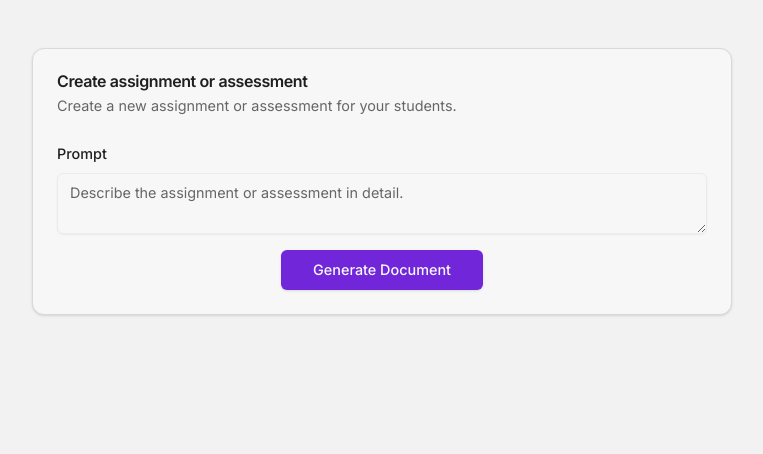
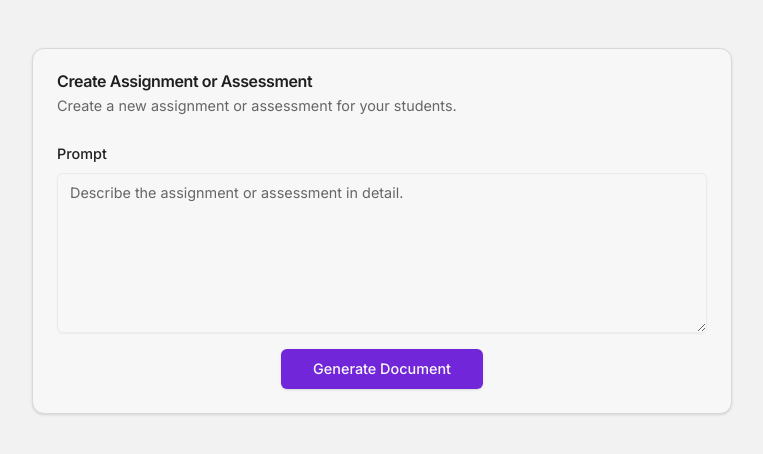
Before and after one commit to acrtz/timetoteach, a Next.js app: page / in a window 1280 px wide. Shown: the top 454 px of the page, without its empty margins (258-1021 px from the left). Built offline with nearby package versions, Linux system fonts and the light colour scheme.

Commit message:
minor ui fixes

```diff
--- a/src/app/page.tsx
+++ b/src/app/page.tsx
@@ -27,7 +27,7 @@ export default function Page() {
     <main>
       <Card className="w-[700px] max-w-[95vw] mt-12 mx-auto">
         <CardHeader>
-          <CardTitle>Create assignment or assessment</CardTitle>
+          <CardTitle>Create Assignment or Assessment</CardTitle>
           <CardDescription>
             Create a new assignment or assessment for your students.
           </CardDescription>
@@ -44,6 +44,7 @@ export default function Page() {
                     <FormControl>
                       <Textarea
                         placeholder="Describe the assignment or assessment in detail."
+                        className="min-h-40"
                         {...field}
                       />
                     </FormControl>
```
